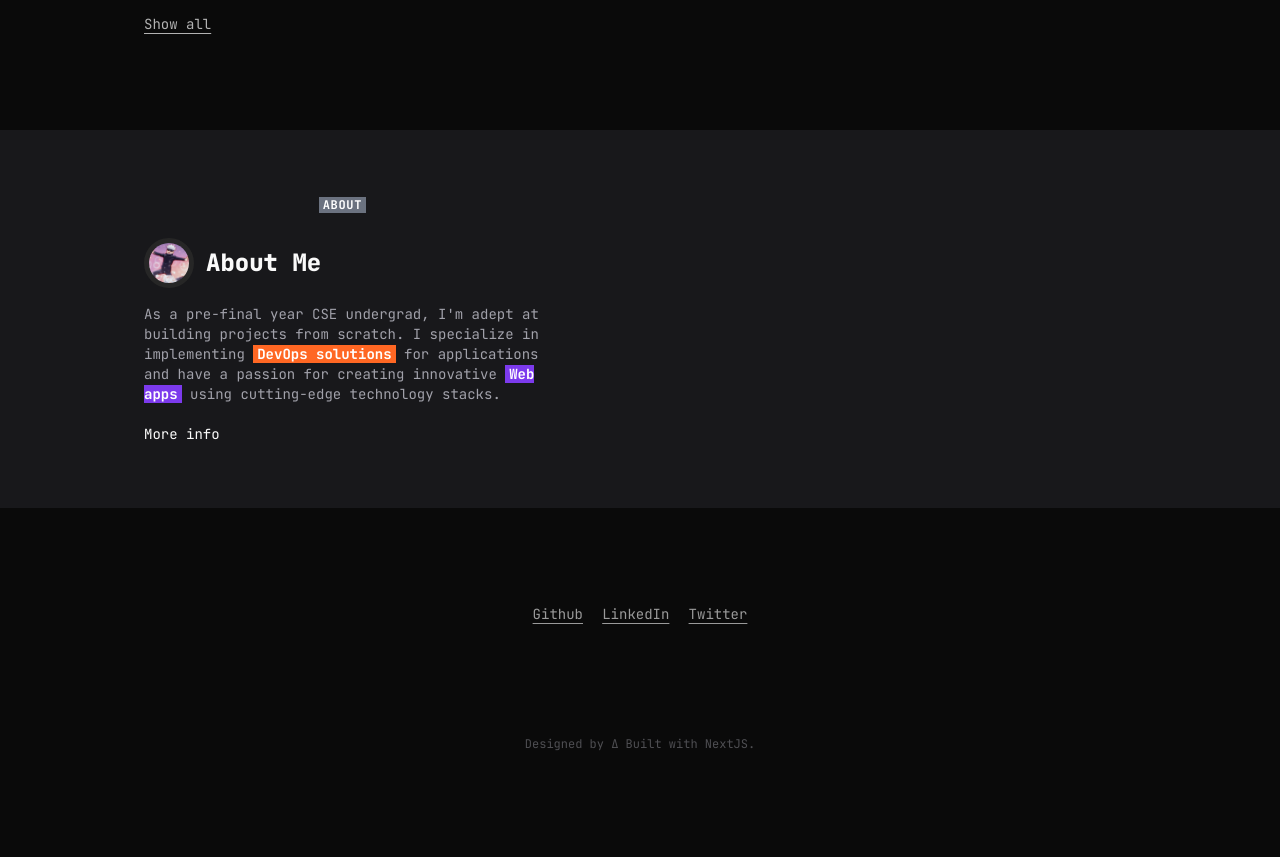
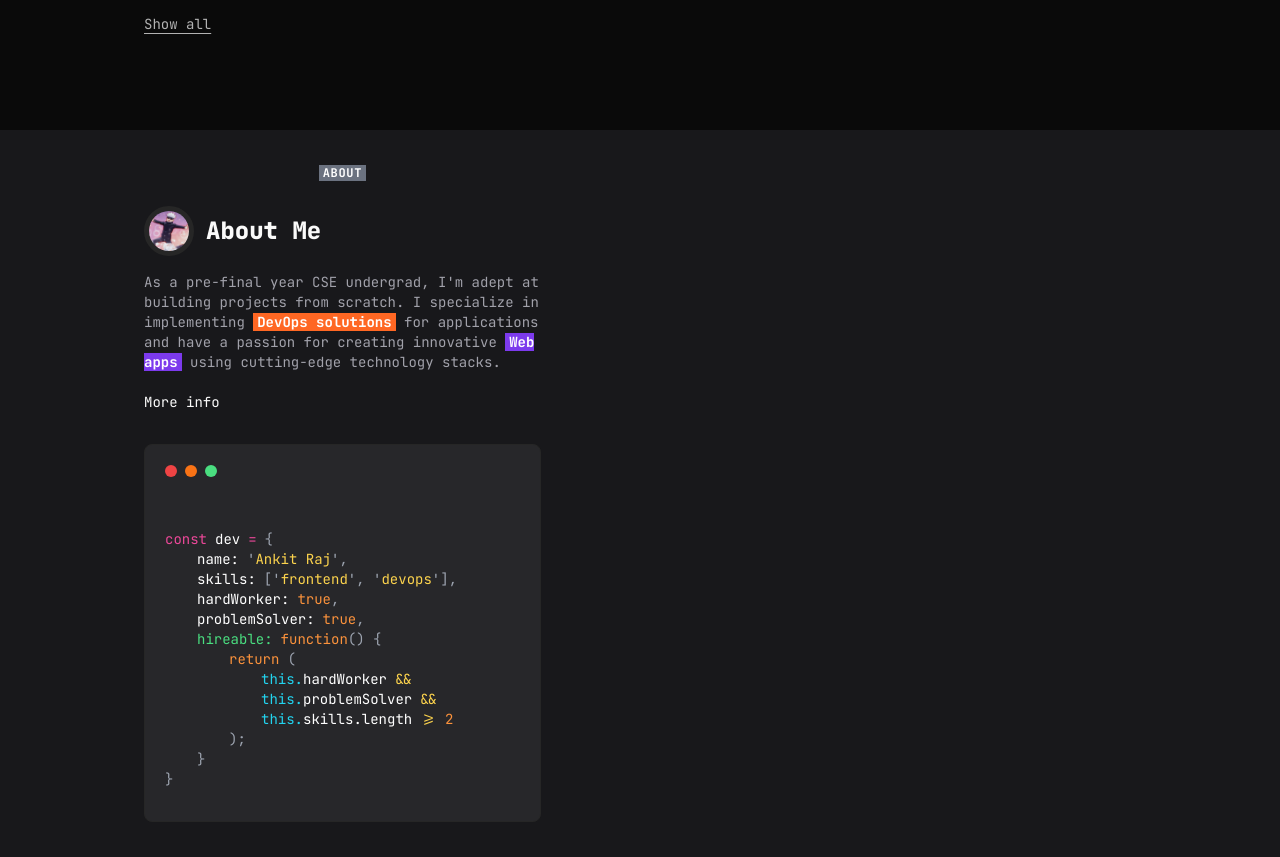
Before and after one commit to ankitrajxd/personal-portfolio, a Next.js app: page / in a window 1280 px wide. Shown: the part 1940-2797 px from the top of the page. Before the commit the page ends 2708 px from the top, so only its background shows below. Built offline with nearby package versions, Linux system fonts and the light colour scheme.

Commit message:
added code block

```diff
--- a/app/Hero.tsx
+++ b/app/Hero.tsx
@@ -43,10 +43,10 @@ const Hero = () => {
       <p className="text-sm text-gray-500 text-center mt-9 font-jetbrains">
         <span className="text-violet-500">console</span>.
         <span className="text-orange-500">log</span>
-        <span className="text-pink-500"> (</span>`I am a DevOps Engineer and
+        <span > (</span>`I am a DevOps Engineer and
         Frontend Developer based in India, I{" "}
         <span className="opacity-70">💛</span> building Web Apps.`
-        <span className="text-pink-500">)</span>
+        <span >)</span>
       </p>
     </>
   );
--- /dev/null
+++ b/app/components/CodeBlock.tsx
@@ -0,0 +1,85 @@
+/* eslint-disable react/no-unescaped-entities */
+
+const CodeBlock = () => {
+  return (
+    <div className="bg-zinc-800 rounded-lg select-none border border-blue-850 relative text-sm">
+      <div className="px-5 py-5">
+        <div className="flex flex-row space-x-2">
+          <div className="rounded-full bg-red-500 w-3 h-3"></div>
+          <div className="rounded-full bg-orange-500 w-3 h-3"></div>
+          <div className="rounded-full bg-green-400 w-3 h-3"></div>
+        </div>
+      </div>
+      <div className="px-5 py-8 border-zinc-600 overflow-hidden">
+        <code className="font-jetbrains">
+          <div className="blink" data-aos="fade-in-left">
+            <span className="text-pink-500 mr-2">const</span>
+            <span className="text-white mr-2">dev</span>
+            <span className="text-pink-500 mr-2">=</span>
+            <span className="text-gray-400">{"{"}</span>
+          </div>
+          <div data-aos="fade-in-left" data-aos-delay="100">
+            <span className="text-white ml-8 mr-2">name:</span>
+            <span className="text-gray-400">'</span>
+            <span className="text-amber-300">Ankit Raj</span>
+            <span className="text-gray-400">',</span>
+          </div>
+          <div data-aos="fade-in-left" data-aos-delay="200">
+            <span className="text-white ml-8 mr-2">skills:</span>
+            <span className="text-gray-400">['</span>
+            <span className="text-amber-300">frontend</span>
+            <span className="text-gray-400">', '</span>
+            <span className="text-amber-300">devops</span>
+            <span className="text-gray-400">'],</span>
+          </div>
+          <div data-aos="fade-in-left" data-aos-delay="300">
+            <span className="text-white ml-8 mr-2">hardWorker:</span>
+            <span className="text-orange-400">true</span>
+            <span className="text-gray-400">,</span>
+          </div>
+          <div data-aos="fade-in-left" data-aos-delay="400">
+            <span className="text-white ml-8 mr-2">problemSolver:</span>
+            <span className="text-orange-400">true</span>
+            <span className="text-gray-400">,</span>
+          </div>
+          <div data-aos="fade-in-left" data-aos-delay="500">
+            <span className="text-green-400 ml-8 mr-2">hireable:</span>
+            <span className="text-orange-400">function</span>
+            <span className="text-gray-400">() {"{"}</span>
+          </div>
+          <div data-aos="fade-in-left" data-aos-delay="600">
+            <span className="text-orange-400 ml-16 mr-2">return</span>
+            <span className="text-gray-400">(</span>
+          </div>
+          <div data-aos="fade-in-left" data-aos-delay="700">
+            <span className="text-cyan-400 ml-24">this.</span>
+            <span className="text-white mr-2">hardWorker</span>
+            <span className="text-amber-300">&amp;&amp;</span>
+          </div>
+          <div data-aos="fade-in-left" data-aos-delay="800">
+            <span className="text-cyan-400 ml-24">this.</span>
+            <span className="text-white mr-2">problemSolver</span>
+            <span className="text-amber-300">&amp;&amp;</span>
+          </div>
+          <div data-aos="fade-in-left" data-aos-delay="900">
+            <span className="text-cyan-400 ml-24">this.</span>
+            <span className="text-white mr-2">skills.length</span>
+            <span className="text-amber-300 mr-2">&gt;=</span>
+            <span className="text-orange-400">2</span>
+          </div>
+          <div data-aos="fade-in-left" data-aos-delay="1000">
+            <span className="text-gray-400 ml-16 mr-2">);</span>
+          </div>
+          <div data-aos="fade-in-left" data-aos-delay="1100">
+            <span className="text-gray-400 ml-8">{"}"}</span>
+          </div>
+          <div data-aos="fade-in-left" data-aos-delay="1200">
+            <span className="text-gray-400">{"}"}</span>
+          </div>
+        </code>
+      </div>
+    </div>
+  );
+};
+
+export default CodeBlock;
--- a/app/page.tsx
+++ b/app/page.tsx
@@ -6,6 +6,7 @@ import Projects from "./Projects";
 import Quote from "./Quote";
 import Footer from "./footer/Footer";
 import About from "./About";
+import CodeBlock from "./components/CodeBlock";
 
 export default function Home() {
   return (
@@ -35,12 +36,18 @@ export default function Home() {
       >
         <Projects />
       </div>
-      <div className="dark:bg-zinc-900 relative  bg-[#f9fafb] px-[1.5rem] gap-y-11 py-[4.5rem] md:py-[4rem] lg:px-[9rem] my-[6rem] flex flex-col gap-8">
+      <div className="dark:bg-zinc-900 relative  bg-[#f9fafb] px-[1.5rem] gap-y-11 py-[2rem] md:py-[2rem] lg:px-[9rem] my-[6rem] flex flex-col gap-8">
         <div data-aos="fade-right" className="md:w-[40%]">
           <About />
+          <div className="my-6 mt-8">
+            <CodeBlock />
+          </div>
         </div>
       </div>
 
+      {/* <div className="px-[1rem] md:px-[9rem] my-[6rem]  ">
+        <CodeBlock />
+      </div> */}
       <div className="px-[1rem] md:px-[9rem] my-[6rem]  ">
         <Footer />
       </div>
```
